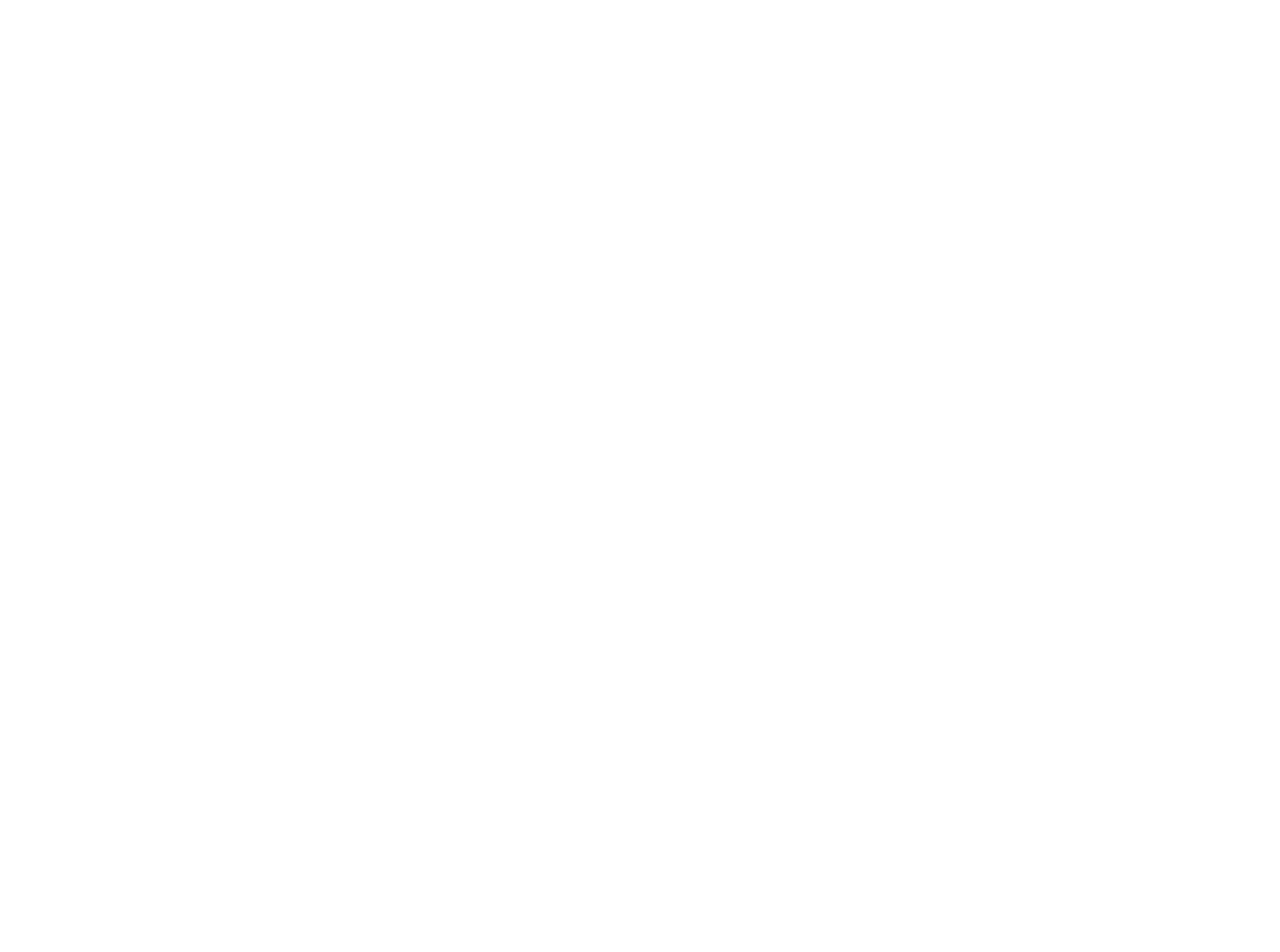
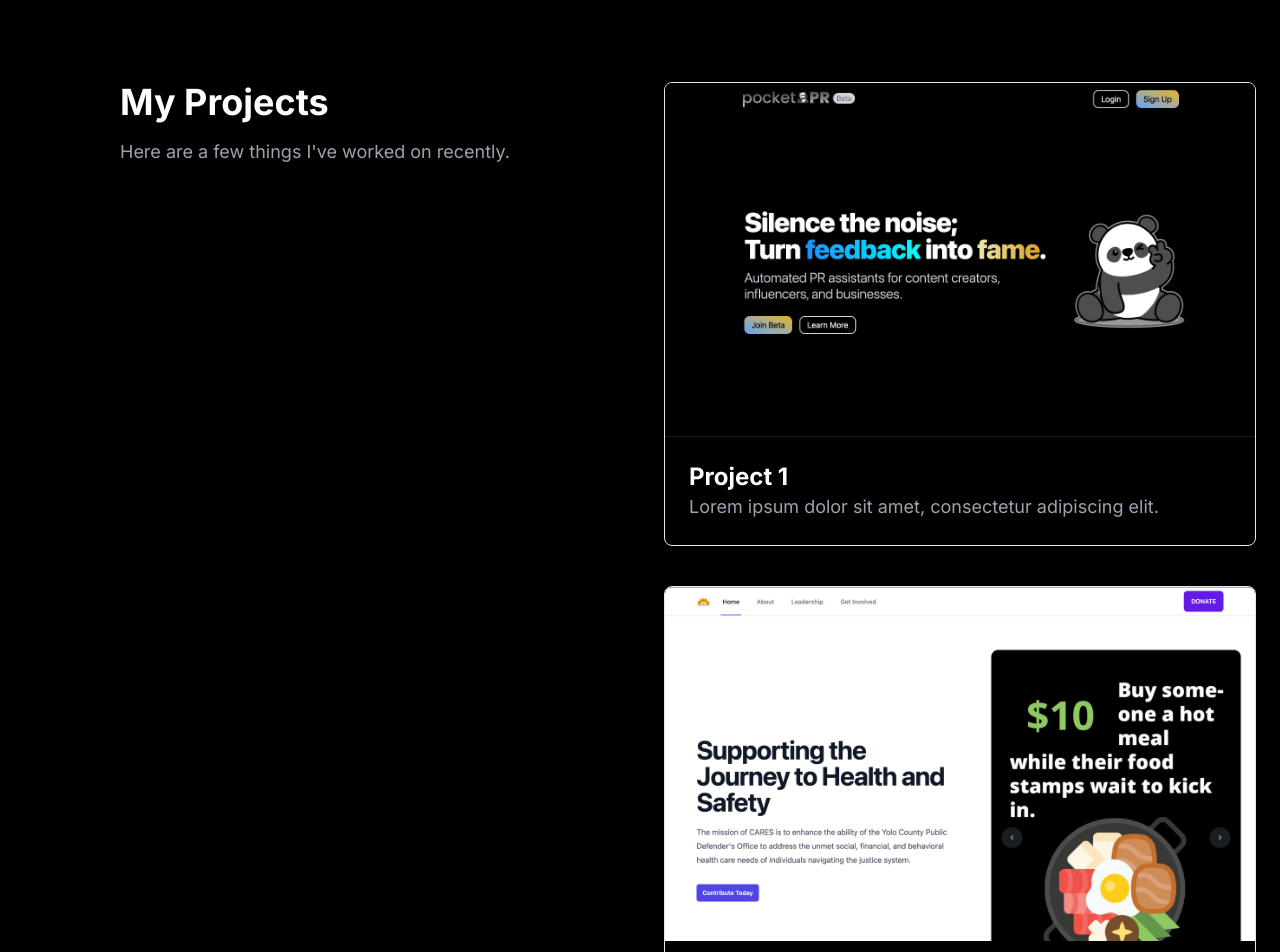
Before and after one commit to oconnorjohnson/portfolio23, a Next.js app: page /work in a window 1280 px wide. Shown: the part 140-1092 px from the top of the page. Before the commit the page ends 800 px from the top, so only its background shows below. Built offline with nearby package versions, Linux system fonts and the light colour scheme.

Commit message:
added base of projecst and added modal components for each project

```diff
--- /dev/null
+++ b/app/components/projects/CaresModal.tsx
@@ -0,0 +1,36 @@
+"use client";
+import Link from "next/link";
+import Image from "next/image";
+
+interface CaresModalProps {
+  closeCaresModal: () => void;
+}
+
+const PocketModal: React.FC<CaresModalProps> = ({ closeCaresModal }) => {
+  return (
+    <section className="fixed inset-0 flex items-center justify-center z-50">
+      <div className="bg-black bg-opacity-50 absolute inset-0" />
+      <div className="relative w-full max-w-md mx-2 bg-gray-800 rounded-lg shadow-lg md:mx-0">
+        <header className="px-4 py-3 bg-gray-700 text-gray-50 rounded-t-lg">
+          <h2 className="text-lg font-semibold">Modal Header</h2>
+        </header>
+        <main className="p-4 text-gray-300">
+          <p>
+            This is the body of the modal, where you can place your content.
+          </p>
+        </main>
+        <footer className="flex justify-end px-4 py-3 bg-gray-700 rounded-b-lg">
+          <button
+            onClick={closeCaresModal}
+            className="text-gray-50 border-gray-50 mr-2"
+          >
+            Cancel
+          </button>
+          <button className="text-gray-800 bg-gray-50">Confirm</button>
+        </footer>
+      </div>
+    </section>
+  );
+};
+
+export default PocketModal;
--- /dev/null
+++ b/app/components/projects/PocketModal.tsx
@@ -0,0 +1,36 @@
+"use client";
+import Link from "next/link";
+import Image from "next/image";
+
+interface PocketModalProps {
+  closePocketModal: () => void;
+}
+
+const PocketModal: React.FC<PocketModalProps> = ({ closePocketModal }) => {
+  return (
+    <section className="fixed inset-0 flex items-center justify-center z-50">
+      <div className="bg-black bg-opacity-50 absolute inset-0" />
+      <div className="relative w-full max-w-md mx-2 bg-gray-800 rounded-lg shadow-lg md:mx-0">
+        <header className="px-4 py-3 bg-gray-700 text-gray-50 rounded-t-lg">
+          <h2 className="text-lg font-semibold">Modal Header</h2>
+        </header>
+        <main className="p-4 text-gray-300">
+          <p>
+            This is the body of the modal, where you can place your content.
+          </p>
+        </main>
+        <footer className="flex justify-end px-4 py-3 bg-gray-700 rounded-b-lg">
+          <button
+            onClick={closePocketModal}
+            className="text-gray-50 border-gray-50 mr-2"
+          >
+            Cancel
+          </button>
+          <button className="text-gray-800 bg-gray-50">Confirm</button>
+        </footer>
+      </div>
+    </section>
+  );
+};
+
+export default PocketModal;
--- a/app/work/page.tsx
+++ b/app/work/page.tsx
@@ -1,11 +1,97 @@
+"use client";
+import { useState } from "react";
+import PocketModal from "@/app/components/projects/PocketModal";
+import CaresModal from "@/app/components/projects/CaresModal";
 import NavBar from "@/app/components/shared/NavBar";
+import Link from "next/link";
+import Image from "next/image";
 
 export default function Work() {
+  const [isPocketModalOpen, setIsPocketModalOpen] = useState(false);
+  const [isCaresModalOpen, setIsCaresModalOpen] = useState(false);
   return (
     <>
       <div className="min-h-screen bg-white dark:bg-black transition-colors">
         <NavBar />
+        <section className="w-full bg-black text-white py-12 md:py-24 lg:py-32">
+          <div className="container grid gap-10 px-4 md:px-6 lg:grid-cols-2 lg:gap-12">
+            <div className="space-y-4 pl-24">
+              <h1 className="text-4xl  font-bold">My Projects</h1>
+              <p className="text-lg text-gray-400">
+                Here are a few things I've worked on recently.
+              </p>
+            </div>
+            <div className="grid gap-10">
+              <div className="group relative border border-gray-200  rounded-lg shadow-lg overflow-hidden">
+                <Image
+                  alt="Project 1"
+                  className="w-full h-auto object-cover object-center"
+                  height="300"
+                  src="/pocketprhome.png"
+                  style={{
+                    aspectRatio: "500/300",
+                    objectFit: "cover",
+                  }}
+                  width="500"
+                />
+                <div className="absolute inset-0 bg-black bg-opacity-0 group-hover:bg-opacity-50 transition-all flex items-center justify-center">
+                  <button
+                    onClick={(e) => {
+                      e.preventDefault();
+                      setIsPocketModalOpen(true);
+                    }}
+                    className="inline-flex h-10 items-center justify-center rounded-md bg-white text-black px-8 text-sm font-medium transition-opacity opacity-0 group-hover:opacity-100"
+                  >
+                    View Project
+                  </button>
+                </div>
+                <div className="p-6">
+                  <h2 className="text-2xl font-bold">Project 1</h2>
+                  <p className="text-lg text-gray-400">
+                    Lorem ipsum dolor sit amet, consectetur adipiscing elit.
+                  </p>
+                </div>
+              </div>
+              <div className="group relative rounded-lg border border-gray-200 shadow-lg overflow-hidden">
+                <Image
+                  alt="Project 2"
+                  className="w-full h-auto object-cover object-center"
+                  height="300"
+                  src="/careselanding.png"
+                  style={{
+                    aspectRatio: "500/300",
+                    objectFit: "cover",
+                  }}
+                  width="500"
+                />
+                <div className="absolute inset-0 bg-black bg-opacity-0 group-hover:bg-opacity-50 transition-all flex items-center justify-center">
+                  <button
+                    onClick={(e) => {
+                      e.preventDefault();
+                      setIsCaresModalOpen(true);
+                    }}
+                    className="inline-flex h-10 items-center justify-center rounded-md bg-white text-black px-8 text-sm font-medium transition-opacity opacity-0 group-hover:opacity-100"
+                  >
+                    View Project
+                  </button>
+                </div>
+                <div className="p-6">
+                  <h2 className="text-2xl font-bold">Project 2</h2>
+                  <p className="text-lg text-gray-400">
+                    Nullam id dolor id nibh ultricies vehicula ut id elit.
+                  </p>
+                </div>
+              </div>
+            </div>
+          </div>
+        </section>
       </div>
+      {isPocketModalOpen && (
+        <PocketModal closePocketModal={() => setIsPocketModalOpen(false)} />
+      )}
+      {isCaresModalOpen && (
+        <CaresModal closeCaresModal={() => setIsCaresModalOpen(false)} />
+      )}
     </>
   );
 }
```
